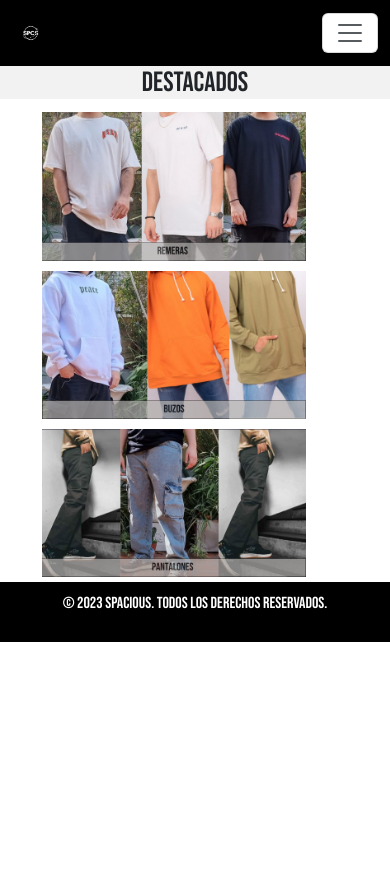
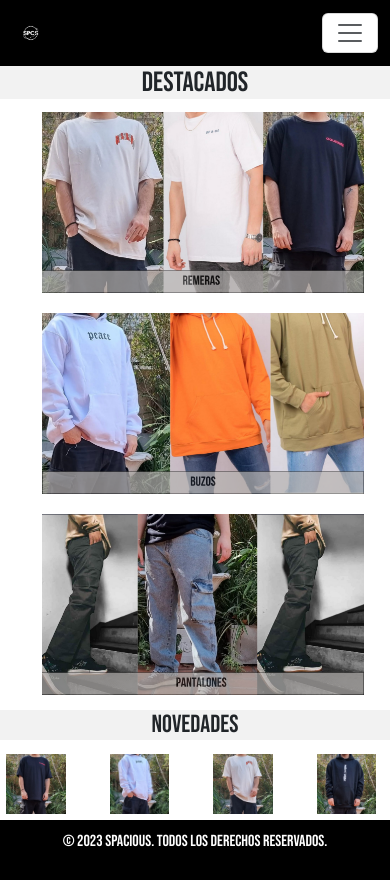
Before and after one commit to SGonzalezGomila/spacious, a website: page index.html in a window 390 px wide. Before the commit the page ends 844 px from the top, so only its background shows below. Drawn offline with nearby package versions, Linux system fonts and the light colour scheme.

Commit message:
agregando novedades

```diff
--- a/css/style.css
+++ b/css/style.css
@@ -19,11 +19,16 @@ h1{
   text-align: center;
   background-color: #f2f2f2;
 }
+h2{
+  text-align: center;
+  background-color: #f2f2f2;
+}
 
 /* Header */
 header {
   background-color: #000000;
 }
+
 
 
 /*Navbar*/
@@ -40,9 +45,7 @@ header {
   border-radius: 50%;
 
 }
-footer {
-  clear: both;
-}
+
 
 .nav-list {
   list-style: none;
@@ -78,8 +81,7 @@ footer {
   width: 100%;
 }
 
-
-/*catalogo de inicio*/
+/*Destacados inicio*/
 .container_destacados{
   display: flex;
   flex-direction: row;
@@ -89,7 +91,7 @@ footer {
 
 .container_destacados img{
   width: 80%;
-
+  margin-bottom: 10px;
   margin-left: 25px;
 }
 
@@ -97,8 +99,26 @@ footer {
   transform: scale(1.1);
 }
 
+/*Novedades inicio*/
 
+.container_novedades {
+  display: flex;
+  justify-content: space-between;
+}
 
+.container_novedades > div {
+  flex: 1;
+  margin: 1px;
+}
+
+.container_novedades img{
+  width: 90%;
+  padding: 5px;
+
+}
+.container_novedades img:hover{
+  transition: scale(1.1);
+}
 
 /*Catalogo de remeras*/
 
@@ -344,14 +364,14 @@ footer {
 
   /*Pagina index*/
   /*productos destacados inicio*/
-  .container_destacados{
+  /*.container_destacados{
     display: flex;
     flex-direction: column;
     align-items: center;
     justify-content: center;
-    margin-right: 20px;
+
   }
-
+*/
   .container_destacados img{
     width: 80%;
     padding: 5px;
@@ -441,3 +461,25 @@ footer {
 }
 
 }
+
+@media(max-width: 992px) {
+  .container_destacados img{
+    width: 80%;
+    padding: 5px;
+
+  }
+  .container_destacados img:active{
+    transform: scale(1.1);
+  }
+}
+
+@media(max-width: 1199px){
+  .container_destacados img{
+    width: 97%;
+    padding: 5px;
+
+  }
+  .container_destacados img:active{
+    transform: scale(1.1);
+  }
+}
--- a/index.html
+++ b/index.html
@@ -53,16 +53,16 @@
             </div>
           <div class="container_destacados container-fluid row w-100">
 
-            <div class="destacados_remeras col-sm-2 col-md-2 col-lg-3 col-xl-4">
+            <div class="destacados_remeras col-12 col-sm-12 col-md-12 col-lg-4 col-xl-4">
             <a href="pages/remeras.html ">
               <img src="img/destacados/destacados remeras.png" alt="destacados de 3 remeras">
             </a>
           </div>
-          <div class="destacados_buzos col-sm-2 col-md-2 col-lg-3 col-xl-4">
+          <div class="destacados_buzos  col-12 col-sm-12 col-md-12 col-lg-4 col-xl-4">
             <a href="pages/buzos.html">
               <img src="img/destacados/destacados buzos.png" alt="destacados de 3 remeras">
           </a></div>
-          <div class="destacados_pantalones col-sm-2 col-md-2 col-lg-3 col-xl-4">
+          <div class="destacados_pantalones col-12 col-sm-12 col-md-12 col-lg-4 col-xl-4">
             <a href="pages/pantalones.html">
               <img src="img/destacados/Destacados pantalones.png" alt="destacados de 3 pantalones">
             </a>
@@ -70,6 +70,34 @@
         </div>
         </section>
 
+        <!--Novedades-->
+        <section id="novedades">
+          <h2>Novedades</h2>
+          <div class="container_novedades row">
+            <div class="novedades_courage col-12 col-sm-12 col-md-12 col-lg-6 col-xl-4 ">
+              <a href="pages/remeras.html">
+                <img src="img/remeras/courage.jpg" alt="remera negra con logo que dice courage">
+              </a>
+            </div>
+            <div class="novedades_peace col-12 col-sm-12 col-md-12 col-lg-4 col-xl-4">
+              <a href="pages/buzos.html">
+                <img src="img/buzos/peace.jpg" alt="">
+              </a>
+            </div>
+            <div class="novedades_mushroom col-12 col-sm-12 col-md-12 col-lg-4 col-xl-4 ">
+              <a href="pages/remeras.html">
+                <img src="img/remeras/mushroom.jpg" alt="">
+              </a>
+            </div>
+            <div class="novedades_fear col-12 col-sm-12 col-md-12 col-lg-4 col-xl-4 ">
+              <a href="pages/buzos.html">
+                <img src="img/buzos/fear.jpg" alt="">
+              </a>
+            </div>
+
+
+        </div>
+        </section>
     </main>
     <footer>
         <p>&copy; 2023 Spacious. Todos los derechos reservados.</p>
```
Also changed, not shown: pages/remeras.html (+12 -2 lines).
